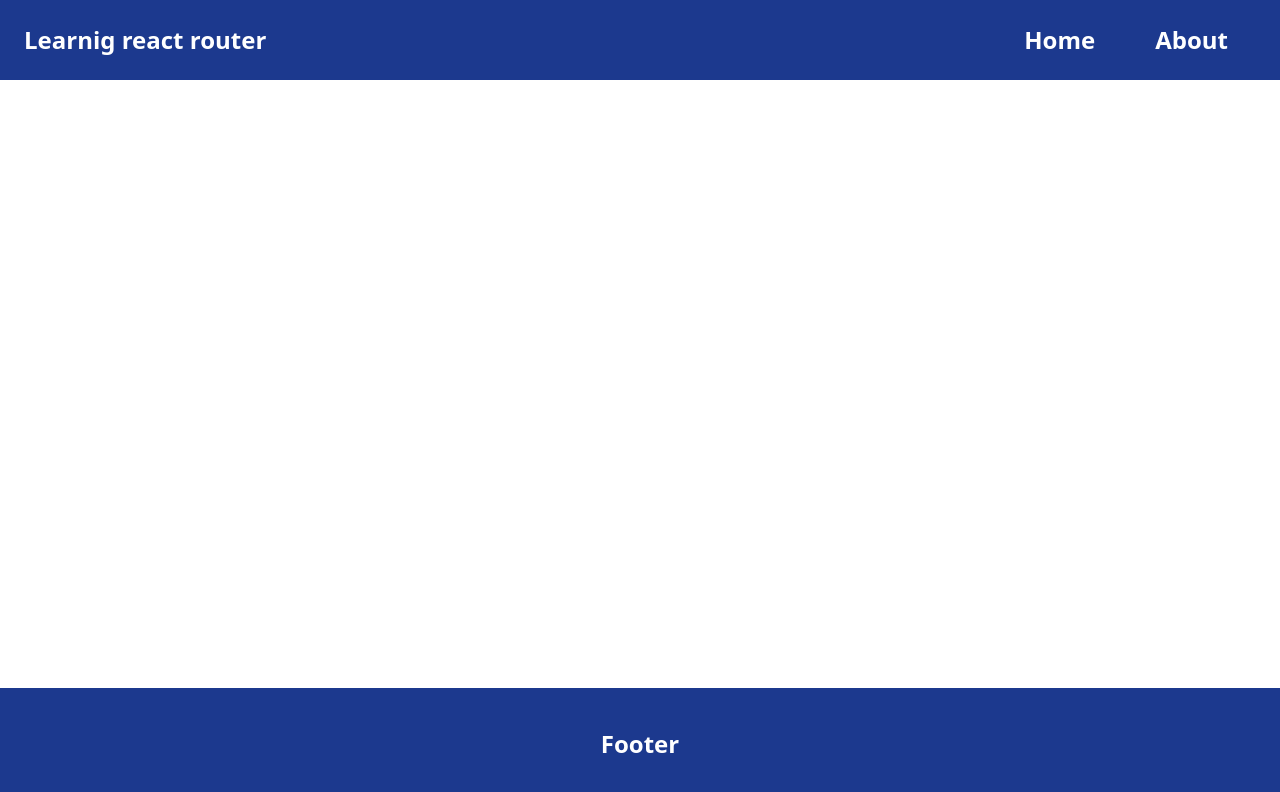
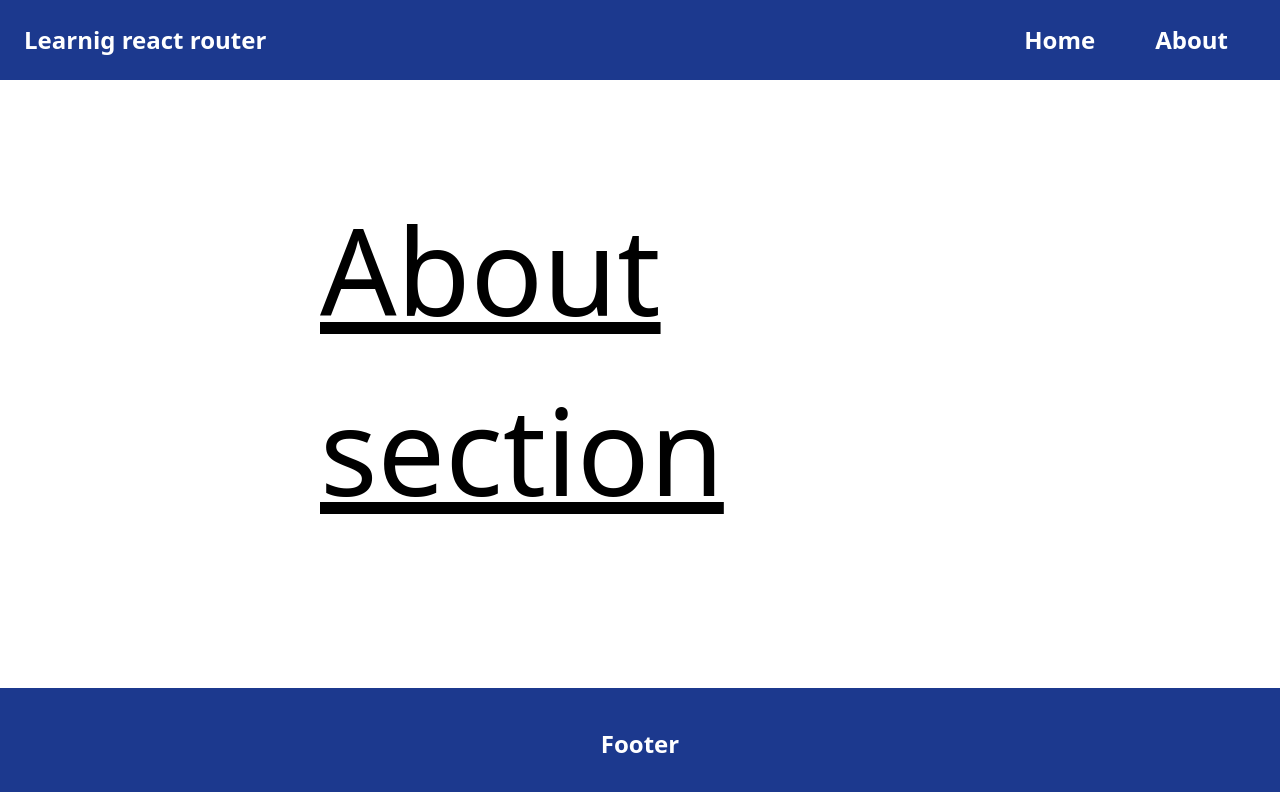
Before and after one commit to arpan7sarkar/React_Journey, a React (Vite) app in the folder 4_Advanced_routing/: page /about in a window 1280 px wide. Shown: the top 792 px of the page. Built offline with nearby package versions, Linux system fonts and the light colour scheme.

Commit message:
Added different route and understand how to showcase 404 not found

```diff
--- a/4_Advanced_routing/src/App.jsx
+++ b/4_Advanced_routing/src/App.jsx
@@ -3,7 +3,7 @@ import React from 'react'
 const App = () => {
   return (
     <div>
-      <div>Hello WORLD</div>
+      <h2>Home</h2>
     </div>
   )
 }
--- /dev/null
+++ b/4_Advanced_routing/src/components/About.jsx
@@ -0,0 +1,11 @@
+import React from 'react'
+
+const About = () => {
+  return (
+    <div>
+      <h2>About section</h2>
+    </div>
+  )
+}
+
+export default About
--- /dev/null
+++ b/4_Advanced_routing/src/components/Notfound.jsx
@@ -0,0 +1,10 @@
+
+const Notfound = () => {
+  return (
+    <div>
+      <h2>404 Not found</h2>
+    </div>
+  )
+}
+
+export default Notfound
--- a/4_Advanced_routing/src/index.css
+++ b/4_Advanced_routing/src/index.css
@@ -1 +1,11 @@
 @import "tailwindcss";
+
+h2{
+  font-weight: 500;
+  font-size: 120px;
+  position: absolute;
+  top: 45%;
+  left: 50%;
+  transform: translate(-50%, -50%);
+  text-decoration: underline;
+}
--- a/4_Advanced_routing/src/main.jsx
+++ b/4_Advanced_routing/src/main.jsx
@@ -4,13 +4,18 @@ import App from "./App.jsx";
 import { BrowserRouter, Route, Routes } from "react-router-dom";
 import Navbar from "./components/Navbar.jsx";
 import Footer from "./components/Footer.jsx";
+import About from "./components/About.jsx";
+import Notfound from "./components/Notfound.jsx";
 
 createRoot(document.getElementById("root")).render(
   <BrowserRouter>
-    <Navbar/>
+    <Navbar />
     <Routes>
       <Route path="/" element={<App />} />
+      <Route path="/about" element={<About />} />
+      {/* path="*" is for page not found */}
+      <Route path="*" element=<Notfound /> />
     </Routes>
-    <Footer/>
+    <Footer />
   </BrowserRouter>
 );
```
